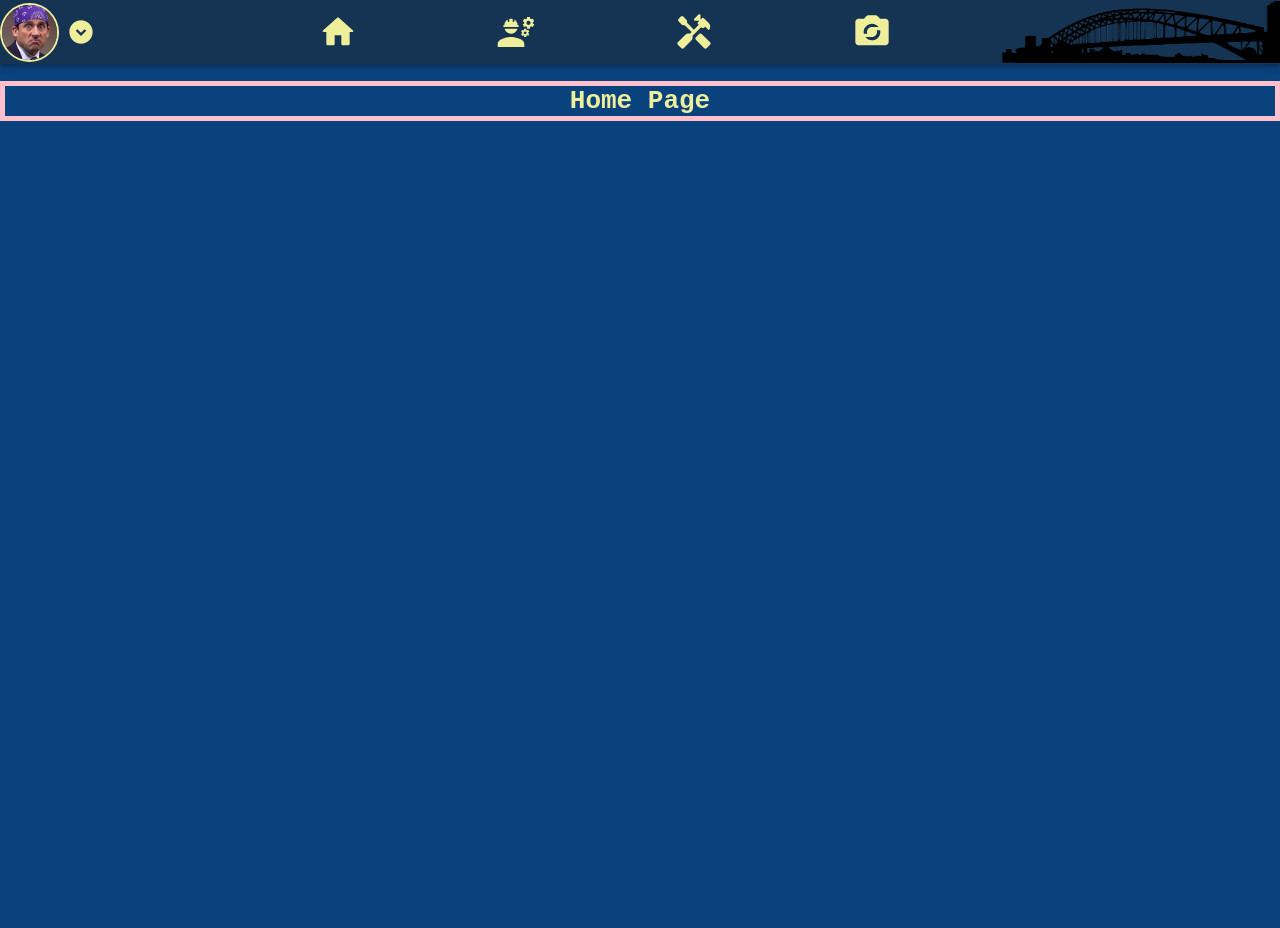
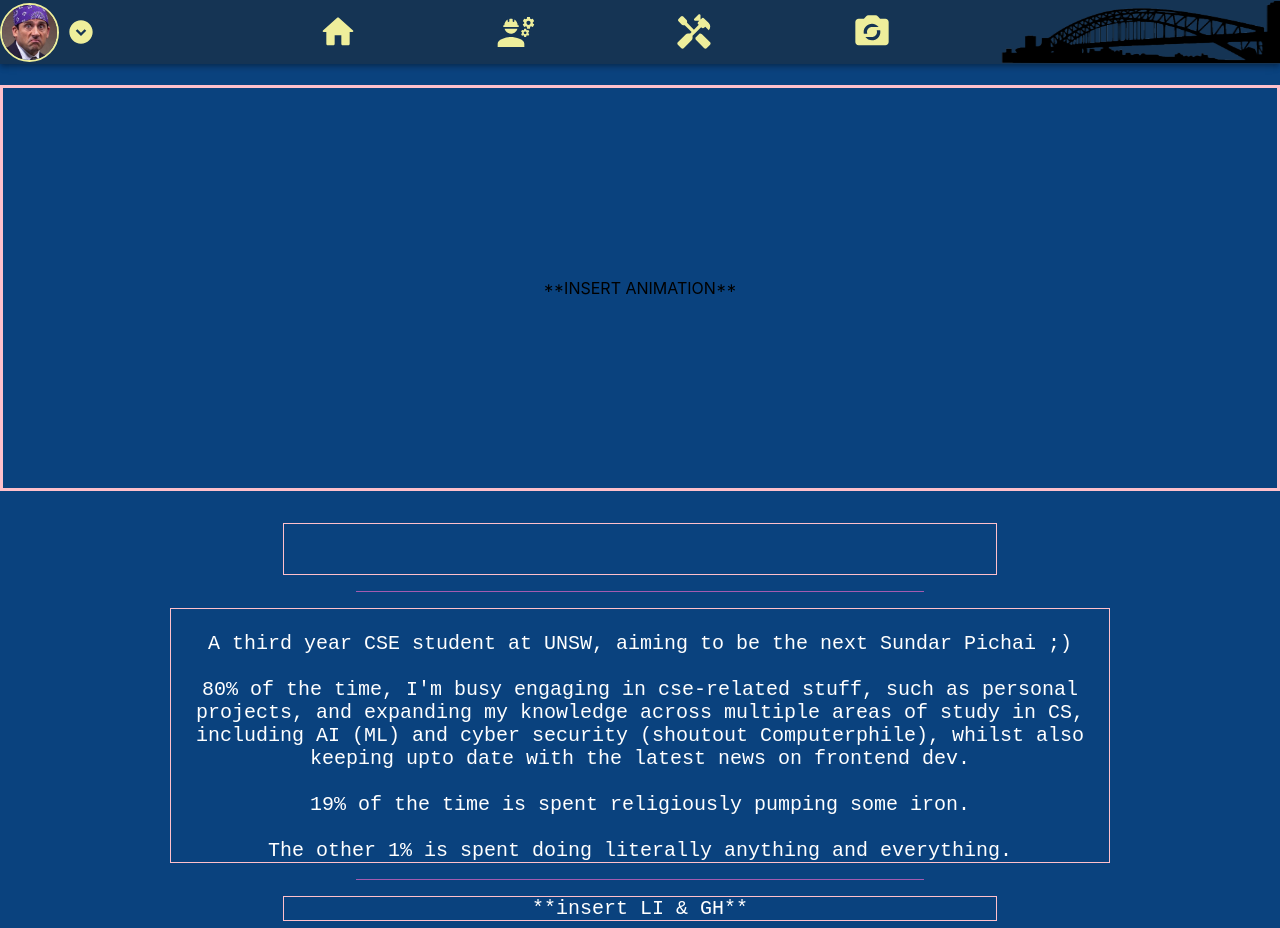
Before and after one commit to n0t-4m17h/n0t-4m17h.github.io, a React (Create React App) app: page / in a window 1280 px wide. Before the commit the page ends 800 px from the top, so only its background shows below. Built offline with nearby package versions, Linux system fonts and the light colour scheme.

Commit message:
Navbar done, Home Page layout done

```diff
--- a/src/components/Navbar.js
+++ b/src/components/Navbar.js
@@ -1,7 +1,7 @@
 import React, { useState, useEffect } from 'react'
 import { Link } from 'react-router-dom'
 
-import { AppBar, Toolbar, Stack, Grid, Button, ButtonBase, Menu, MenuItem } from '@mui/material';
+import { AppBar, Toolbar, Stack, Grid, Button, ButtonBase, IconButton, Menu, MenuItem } from '@mui/material';
 import Box from '@mui/system/Box'
 import { Zoom } from '@mui/material';
 
@@ -13,10 +13,7 @@ import HandymanIcon from '@mui/icons-material/HandymanRounded';
 import CameraIcon from '@mui/icons-material/PartyModeRounded';
 
 import NavStyles from '../styles/NavStyle';
-
 import PrisonMike from '../assets/images/prison-mike.jpg'
-// import VividSydney from '../assets/images/vividSydney.jpg'
-// import NightCity from '../assets/images/city.jpg'
 import HarbourBridge from '../assets/images/bridge.png'
 
 
@@ -53,27 +50,6 @@ const Navbar = () => {
         return () => window.removeEventListener("resize", updateDimensions);
     }, []);
 
-
-    // ######## The NavMenu icons state handling
-    const [homeHovered, setHomeHovered] = useState(false);
-    function handleHomeHover() {
-        setHomeHovered(!homeHovered);
-    }
-
-    const [projectsHovered, setProjectsHovered] = useState(false);
-    function handleProjectsHover() {
-        setProjectsHovered(!projectsHovered);
-    }
-
-    const [utilityHovered, setUtilityHovered] = useState(false);
-    function handleUtilityHover() {
-        setUtilityHovered(!utilityHovered);
-    }
-
-    const [galleryHovered, setGalleryHovered] = useState(false);
-    function handleGalleryHover() {
-        setGalleryHovered(!galleryHovered);
-    }
 
 
 
@@ -143,50 +119,35 @@ const Navbar = () => {
                         <Grid container direction="row" justifyContent="center" alignItems="center" >
                             <Stack direction="row" spacing={innerWidth / 80} sx={{marginLeft: '12%', position: 'relative', boxSizing:'border-box', '@media (max-width:816px)':{display:'none'}, }}>
 
-
                                 <NavStyles.NavPages>
                                     <Link to='/' className='NavbarLink' style={{ textDecoration: 'none' }} >
-                                    <Button size='small' disableRipple='true' style={{color: "#EEEE9B"}}
-                                            onMouseEnter = {handleHomeHover}
-                                            onMouseLeave = {handleHomeHover}
-                                        >
-                                            {homeHovered ? <NavStyles.PageLinkStyle > Home </NavStyles.PageLinkStyle> : <HomeIcon style={{fontSize: '40px'}} />}
-                                        </Button>
-
+                                        <IconButton size='small' disableRipple='true' style={{color: "#EEEE9B"}} >
+                                            <HomeIcon style={{fontSize: '40px'}} />
+                                        </IconButton>
                                     </Link>
                                 </NavStyles.NavPages>
 
-
                                 <NavStyles.NavPages>
                                     <Link to='/projects' className='NavbarLink' style={{ textDecoration: 'none' }} >
-                                        <Button size='small' disableRipple='true' style={{color: "#EEEE9B"}}
-                                            onMouseEnter = {handleProjectsHover}
-                                            onMouseLeave = {handleProjectsHover}
-                                        >
-                                            {projectsHovered ? <NavStyles.PageLinkStyle> Projects </NavStyles.PageLinkStyle> : <EngineeringIcon style={{fontSize: '40px'}} />}
-                                        </Button>
+                                        <IconButton size='small' disableRipple='true' style={{color: "#EEEE9B"}} >
+                                            <EngineeringIcon style={{fontSize: '40px'}} />
+                                        </IconButton>
                                     </Link>
                                 </NavStyles.NavPages>
 
                                 <NavStyles.NavPages>
                                     <Link to='/utility' className='NavbarLink' style={{ textDecoration: 'none' }} >
-                                        <Button size='small' disableRipple='true' style={{color: "#EEEE9B"}}
-                                            onMouseEnter = {handleUtilityHover}
-                                            onMouseLeave = {handleUtilityHover}
-                                        >
-                                            {utilityHovered ? <NavStyles.PageLinkStyle> Utility </NavStyles.PageLinkStyle> : <HandymanIcon style={{fontSize: '40px'}} />}
-                                        </Button>
+                                        <IconButton size='small' disableRipple='true' style={{color: "#EEEE9B"}} >
+                                            <HandymanIcon style={{fontSize: '40px'}} />
+                                        </IconButton>
                                     </Link>
                                 </NavStyles.NavPages>
 
                                 <NavStyles.NavPages>
                                     <Link to='/gallery' className='NavbarLink' style={{ textDecoration: 'none' }} >
-                                        <Button size='small' disableRipple='true' style={{color: "#EEEE9B"}}
-                                            onMouseEnter = {handleGalleryHover}
-                                            onMouseLeave = {handleGalleryHover}
-                                        >
-                                            {galleryHovered ? <NavStyles.PageLinkStyle> Gallery </NavStyles.PageLinkStyle> : <CameraIcon style={{fontSize: '40px'}} />}
-                                        </Button>
+                                        <IconButton size='small' disableRipple='true' style={{color: "#EEEE9B"}} >
+                                            <CameraIcon style={{fontSize: '40px'}} />
+                                        </IconButton>
                                     </Link>
                                 </NavStyles.NavPages>
                             </Stack>
--- a/src/pages/Home.jsx
+++ b/src/pages/Home.jsx
@@ -1,15 +1,90 @@
-import React from 'react';
+import React, { useState, useEffect } from 'react';
+
+import { Grid, Divider } from '@mui/material';
+import { Box } from '@mui/system'
+
 import PageStyles from '../styles/PageStyle';
+import '../styles/TypeWriter.css'
 
 const Home = () => {
     // document.body.style.backgroundColor="#257DE8";
 
+    const hello = "Hello world!";
+    var i = 0;
+    var speed = 100;
+    const typeWriter = () => {
+        document.querySelector("#typeWriter").innerHTML = hello.substring(0, i) + "<span>\u25ae</span>";
+        if (i++ != hello.length) {
+            setTimeout(typeWriter, speed);
+        }
+    }
+    window.addEventListener("load", typeWriter);
+
+
+    const summary = `
+        A third year CSE student at UNSW, aiming to be the next Sundar Pichai ;)\n
+        80% of the time, I'm busy engaging in cse-related stuff, such as personal projects, and expanding my knowledge across multiple areas of study in CS, including AI (ML) and cyber security (shoutout Computerphile), whilst also keeping upto date with the latest news on frontend dev.\n
+        19% of the time is spent religiously pumping some iron.\n
+        The other 1% is spent doing literally anything and everything.
+    `;
+
+
     return (
-        <>
-            <h1 style={{  color:"#EEEE9B", border: '5px solid pink', display: 'flex', justifyContent: 'center', fontFamily: 'monospace' }}>
-                Home Page
-            </h1>
-        </>
+        <div>
+            {/* <PageStyles.Title> Home Page </PageStyles.Title> */}
+            <h1> {'\n'} </h1>
+
+            <Box sx={{
+                    display:'flex',
+                    justifyContent:'center',
+                    alignItems:'center',
+                    minHeight:'50vh',
+                    border: '3px solid pink',
+                    marginBottom: '2.5%'
+                    }}
+            >
+                **INSERT ANIMATION**
+            </Box>
+
+            {/* UTILISE DIVIDERS */}
+
+            <Box sx={{ width: '100%'}} >
+                {/* NOTE: the "md: <x>" in columnSpacing determines width of the box/grid, see it via border*/}
+                <Grid container justifyContent='center' rowSpacing={2} columnSpacing={{ xs: 1, sm: 1, md: 10 }} >
+                    {/* NOTE: this "xs={{<x>}}" determines the width of each item !!! */}
+                    <Grid item xs={7}>
+                        <PageStyles.StdParagraph sx={{fontSize: '25px', fontWeight: 'bold',}} >
+                            <p id="typeWriter" > </p>
+                        </PageStyles.StdParagraph>
+                    </Grid>
+
+                    <Grid item xs={6} >
+                        <Divider variant='middle' sx={{ bgcolor: "secondary.light" }} />
+                    </Grid>
+
+                    <Grid item xs={9}>
+                        <PageStyles.StdParagraph>
+                        {summary}
+                        </PageStyles.StdParagraph>
+                    </Grid>
+
+                    <Grid item xs={6} >
+                        <Divider variant='middle' sx={{ bgcolor: "secondary.light" }} />
+                    </Grid>
+
+                    <Grid item xs={7}>
+                        <Box sx={{minHeight: '4vh'}}>
+                            <PageStyles.StdParagraph>
+                                **insert LI & GH**
+                            </PageStyles.StdParagraph>
+                        </Box>
+                    </Grid>
+
+                </Grid>
+            </Box>
+
+
+        </div>
     )
 }
 
--- a/src/pages/Utility.js
+++ b/src/pages/Utility.js
@@ -17,9 +17,9 @@ const Utility = () => {
 
     return (
         <div className="Utility">
-            <h1 style={{ border: '5px solid pink', display: 'flex', justifyContent: 'center' }}>
-                Utility Page
-            </h1>
+            <PageStyles.Title> Utility Page </PageStyles.Title>
+
+
 			<div style={{marginLeft: '1%', flex: 2}}>
 				<PrintName title={userName}/>
 
--- a/src/styles/NavStyle.js
+++ b/src/styles/NavStyle.js
@@ -1,47 +1,21 @@
 // Styling related to the Navigation Bar
-import { styled, IconButton, createTheme, Menu, makeStyles } from '@mui/material';
-import { Link } from 'react-router-dom'
-
-const NavContainerLEGACY = styled('nav')({
-    height: '50px',
-    width: '100%',
-    display: 'flex',
-    alignItems: 'center',
-    position: 'relative',
-    padding: '0.15rem 0.01rem',
-    backgroundColor: 'lightblue',
-    color: 'white',
-    boxShadow: '3px 3px 3px blue'
-})
-
-// ##########################################################
-/* add this to dissapear the pages for smaller windows
-    @media screen and (max-width: 768px) {
-        display: none;
-    }
-*/
+import { styled, IconButton } from '@mui/material';
 
 
 const NavPages = styled('div')({
-    // // POSITIONING
-    // paddingLeft: '12.5px',
-    // paddingRight: '12.5px',
     fontSize: 20,
     display: 'flex',
     justifyContent: 'center',
     alignItems: 'flex-end',
     // marginLeft: '5%',
-    width: '50px',
-
+    transitionDuration: '0.5s',
+    '&:hover': {
+        transform: "scale(1.5)",
+        // opacity: '0.5',
+    },
     // backgroundColor: 'red',
 });
 
-
-const PageLinkStyle = styled('p1')({
-    fontSize: '23px',
-    fontWeight: 'bold',
-    fontFamily: ["monospace"],
-});
 
 // const PageLinkStyle2 = styled('p1')(({ theme }) => ({
 //     cursor:'pointer',
@@ -61,33 +35,17 @@ const TransIconButton = styled(IconButton)(({ theme }) => ({
     '&:hover': {
         transform: "rotate(3.14rad)",
     },
-    // '&:checked': {
-    //     transform: "rotate(3.14rad)",
-    // }
+
 }));
 
 
-const NavMenuStyles = styled("div")({
-    logo: {
-        fontSize: 10,
-    }
-});
-// const NavMenuStyles = styled("div")(({ theme }) => ({
-//     firstChild: {
-//         displa
-//     },
-//     lastChild: {
 
-//     }
-// }));
+
 
 
 const NavStyles = {
-    NavContainerLEGACY,
     NavPages,
-    PageLinkStyle,
     TransIconButton,
-    NavMenuStyles
 };
 
 export default NavStyles;
--- a/src/styles/PageStyle.js
+++ b/src/styles/PageStyle.js
@@ -1,16 +1,38 @@
 // General style of a standard Page and it's header types
 import { styled } from '@mui/material';
 
+const Title = styled('h1')({
+    color:"#EEEE9B",
+    border: '5px solid pink',
+    display: 'flex',
+    justifyContent: 'center',
+    fontFamily: 'monospace',
+});
+
+const AnimationContainer = styled('div')({
+    border: '3px solid pink',
+    display:'flex',
+    justifyContent: 'center',
+})
 
 const StdParagraph = styled('p1')({
-    fontSize: '18px',
-    fontWeight: 'bold',
-    fontFamily: ["Gothic"],
-
+    fontSize: '20px',
+    fontFamily: ["monospace"],
+    color: 'white',
+    border: '2px solid pink',
+    borderWidth: 'thin',
+    boxSizing:'content-box',
+    display:'flex',
+    justifyContent: 'center',
+    alignContent: 'space-evenly',
+    textAlign: 'center',
+    whiteSpace: "pre-line"
 });
 
 
 const PageStyles = {
+    Title,
+    AnimationContainer,
     StdParagraph,
 }
 
--- a/src/styles/RandomStyles.js
+++ b/src/styles/RandomStyles.js
@@ -43,7 +43,7 @@ const TransHoverButton = styled(Button)(({ theme }) => ({
 
 
 // Change MUI Button's text color to black
-const ColorHoverButton = styled(Button) `
+const ColorHoverButton = styled(Button)`
     :hover {
         color: black;
     }
--- /dev/null
+++ b/src/styles/TypeWriter.css
@@ -0,0 +1,9 @@
+span{
+    animation: blinker 1s linear infinite;
+}
+
+@keyframes blinker {
+    50%{
+        opacity: 0;
+    }
+}
```
Also changed, not shown: src/components/Sidebar.js (deleted, +0 -15 lines), src/pages/Gallery.js (+4 -5 lines), src/pages/Projects.js (+3 -5 lines).
